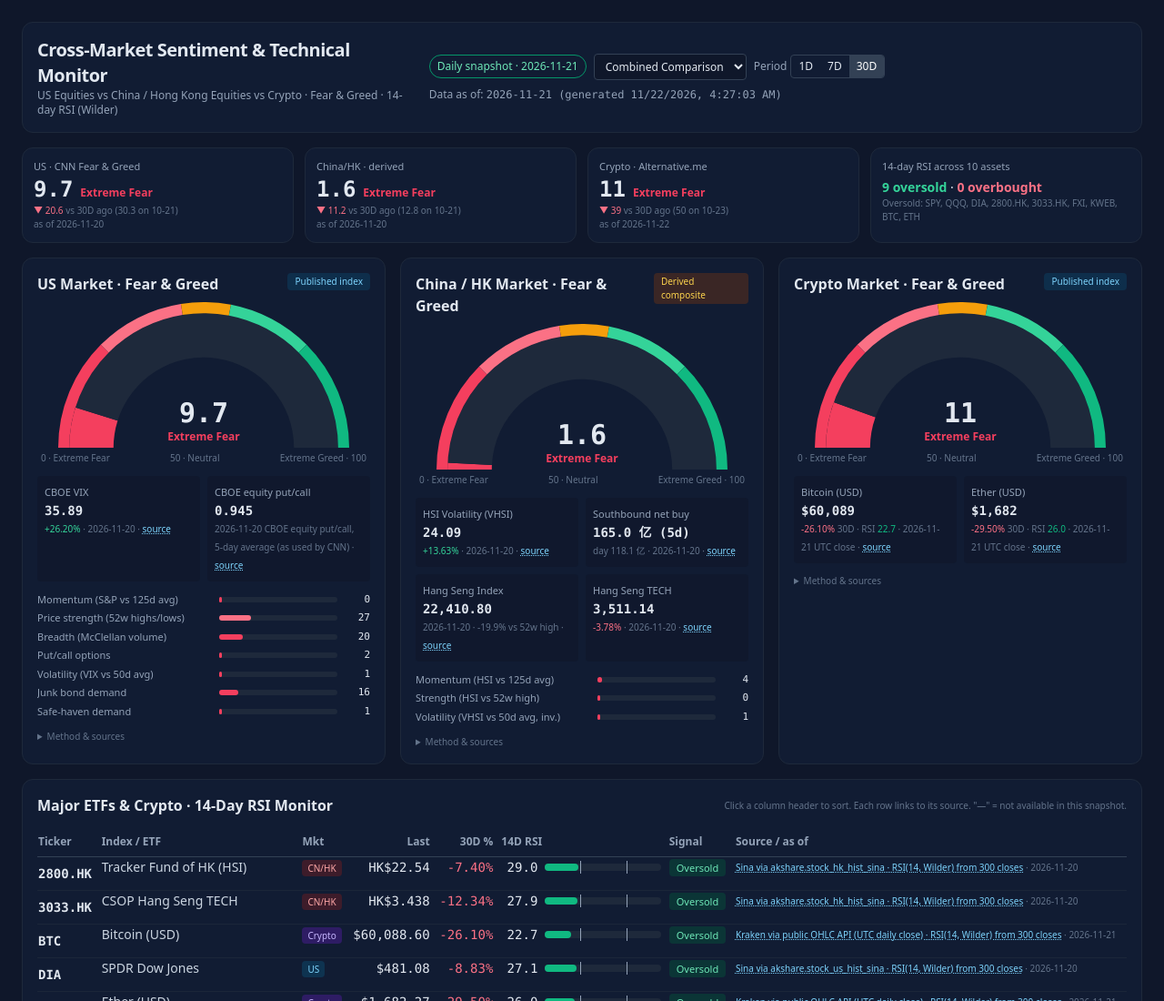
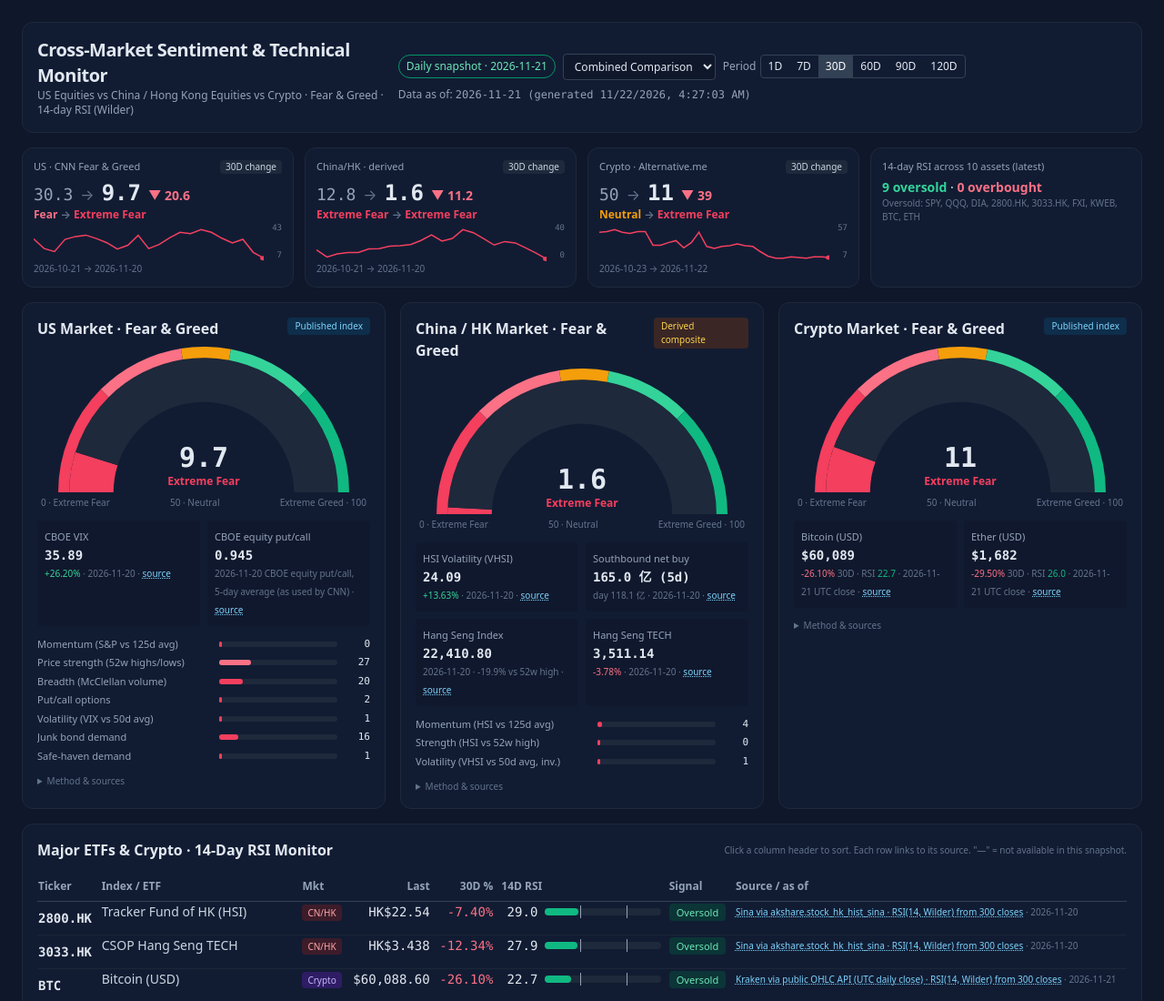
Before and after one commit to cjlharry/tan-and-gia-index, a plain HTML site: page index.html in a window 1280 px wide. Shown: the top 1100 px of the page at 91% size. Drawn offline with nearby package versions, Linux system fonts and the light colour scheme.

Commit message:
Add files via upload

```diff
--- a/index.html
+++ b/index.html
@@ -39,13 +39,16 @@
           <button data-tf="1" class="px-2 py-1">1D</button>
           <button data-tf="7" class="px-2 py-1">7D</button>
           <button data-tf="30" class="px-2 py-1">30D</button>
+          <button data-tf="60" class="px-2 py-1">60D</button>
+          <button data-tf="90" class="px-2 py-1">90D</button>
+          <button data-tf="120" class="px-2 py-1">120D</button>
         </div>
       </div>
       <span class="text-slate-400">Data as of: <span id="lastUpdated" class="mono"></span></span>
     </div>
   </header>
 
-  <section id="glance" class="grid grid-cols-2 md:grid-cols-4 gap-3"></section>
+  <section id="glance" class="grid grid-cols-1 sm:grid-cols-2 xl:grid-cols-4 gap-3"></section>
 
   <p id="snapLog" class="src px-1"></p>
 
@@ -448,20 +451,53 @@ function deltaTxt(hist) {
   return `<span class="${col}">${up ? '▲' : '▼'} ${Math.abs(Math.round(x.d * 10) / 10)}</span> vs ${state.tf}D ago (${scoreTxt(x.from)} on ${x.on.slice(5)})`;
 }
 
+/* Mini line chart (0–100 scale) of a Fear & Greed series within the selected period */
+function sparkline(points, color) {
+  if (!points || points.length < 2) return '<div class="h-10"></div>';
+  // y-axis fitted to the period's range (min. 10 points) so moves are visible; labelled with that range
+  const vs = points.map(p => p.v), mid = (Math.max(...vs) + Math.min(...vs)) / 2, half = Math.max((Math.max(...vs) - Math.min(...vs)) / 2 * 1.15, 5);
+  const lo = Math.max(0, mid - half), hi = Math.min(100, mid + half);
+  const W = 160, H = 40, xs = (i) => (i / (points.length - 1)) * W, ys = (v) => H - 2 - ((v - lo) / (hi - lo || 1)) * (H - 4);
+  const path = points.map((p, i) => `${i ? 'L' : 'M'}${xs(i).toFixed(1)},${ys(p.v).toFixed(1)}`).join(' ');
+  return `<div class="relative"><span class="absolute right-0 -top-1 text-[9px] text-slate-500 mono">${Math.round(hi)}</span>
+    <span class="absolute right-0 bottom-0 text-[9px] text-slate-500 mono">${Math.round(lo)}</span>
+    <svg viewBox="0 0 ${W} ${H}" preserveAspectRatio="none" class="w-full h-10 mt-1 pr-5">
+    <path d="${path}" fill="none" stroke="${color}" stroke-width="1.5" vector-effect="non-scaling-stroke"/>
+    <circle cx="${xs(points.length - 1)}" cy="${ys(points.at(-1).v)}" r="2.5" fill="${color}"/></svg></div>`;
+}
+
 function renderGlance() {
-  const card = (m, label, score, sub) => { const z = zone(score);
+  const tf = state.tf;
+  const card = (m, label, now, hist, asOf) => {
+    const zNow = zone(now), x = deltaOver(hist, tf);
+    const h = (hist || []).filter(p => p && p.v !== null && p.v !== undefined);
+    const win = x ? h.filter(p => p.d >= x.on) : h.slice(-2);
+    let head, sub;
+    if (x) {
+      const zThen = zone(x.from), up = x.d >= 0, col = up ? 'text-emerald-400' : 'text-rose-400';
+      head = `<span class="text-slate-400 text-lg mono">${scoreTxt(x.from)}</span><span class="text-slate-500">→</span>
+              <span class="text-2xl font-bold mono">${scoreTxt(now)}</span>
+              <span class="${col} text-sm font-semibold">${up ? '▲' : '▼'} ${Math.abs(Math.round(x.d * 10) / 10)}</span>`;
+      sub = `<span style="color:${zThen.color}">${zThen.label}</span> <span class="text-slate-500">→</span> <span style="color:${zNow.color}">${zNow.label}</span>`;
+    } else {
+      head = `<span class="text-2xl font-bold mono">${scoreTxt(now)}</span>`;
+      sub = `<span style="color:${zNow.color}">${zNow.label}</span> <span class="text-slate-500">· no ${tf}D history</span>`;
+    }
     return `<button data-go="${m}" class="card p-3 text-left hover:border-slate-500 transition-colors">
-      <div class="text-[11px] text-slate-400">${label}</div>
-      <div class="flex items-baseline gap-2"><span class="text-2xl font-bold mono">${scoreTxt(score)}</span>
-      <span class="text-xs font-semibold" style="color:${z.color}">${z.label}</span></div>
-      <div class="src">${sub}</div></button>`; };
+      <div class="flex justify-between items-center"><span class="text-[11px] text-slate-400">${label}</span>
+        <span class="text-[10px] px-1.5 rounded bg-slate-800 text-slate-300">${tf}D change</span></div>
+      <div class="flex items-baseline gap-2 mt-1">${head}</div>
+      <div class="text-xs font-semibold">${sub}</div>
+      ${sparkline(win, zNow.color)}
+      <div class="src">${x ? `${x.on} → ${asOf}` : `as of ${asOf}`}</div></button>`;
+  };
   const rsi = DATA_CONFIG.etfs.filter(e => e.rsi !== null && e.rsi !== undefined);
   const os = rsi.filter(e => e.rsi < 30).map(e => e.ticker), ob = rsi.filter(e => e.rsi > 70).map(e => e.ticker);
   $('glance').innerHTML =
-    card('US', 'US · CNN Fear & Greed', DATA_CONFIG.us.fearGreed.value, `${deltaTxt(DATA_CONFIG.us.history)}<br>as of ${DATA_CONFIG.us.fearGreed.asOf}`) +
-    card('CN', 'China/HK · derived', state.cnScore, `${deltaTxt(DATA_CONFIG.cn.sentiment?.history)}<br>as of ${DATA_CONFIG.cn.hsiCloses.at(-1).d}`) +
-    card('CRYPTO', 'Crypto · Alternative.me', DATA_CONFIG.crypto.fearGreed.value, `${deltaTxt(DATA_CONFIG.crypto.fearGreed.history)}<br>as of ${DATA_CONFIG.crypto.fearGreed.asOf}`) +
-    `<div class="card p-3"><div class="text-[11px] text-slate-400">14-day RSI across ${rsi.length} assets</div>
+    card('US', 'US · CNN Fear & Greed', DATA_CONFIG.us.fearGreed.value, DATA_CONFIG.us.history, DATA_CONFIG.us.fearGreed.asOf) +
+    card('CN', 'China/HK · derived', state.cnScore, DATA_CONFIG.cn.sentiment?.history, DATA_CONFIG.cn.hsiCloses.at(-1).d) +
+    card('CRYPTO', 'Crypto · Alternative.me', DATA_CONFIG.crypto.fearGreed.value, DATA_CONFIG.crypto.fearGreed.history, DATA_CONFIG.crypto.fearGreed.asOf) +
+    `<div class="card p-3"><div class="text-[11px] text-slate-400">14-day RSI across ${rsi.length} assets (latest)</div>
       <div class="text-sm mt-1"><span class="text-emerald-400 font-semibold">${os.length} oversold</span> · <span class="text-rose-400 font-semibold">${ob.length} overbought</span></div>
       <div class="src">${os.length ? 'Oversold: ' + os.join(', ') : 'None below 30'}${ob.length ? ' · Overbought: ' + ob.join(', ') : ''}</div></div>`;
   document.querySelectorAll('#glance [data-go]').forEach(b => b.onclick = () => {
```
Also changed, not shown: 1 other file.
